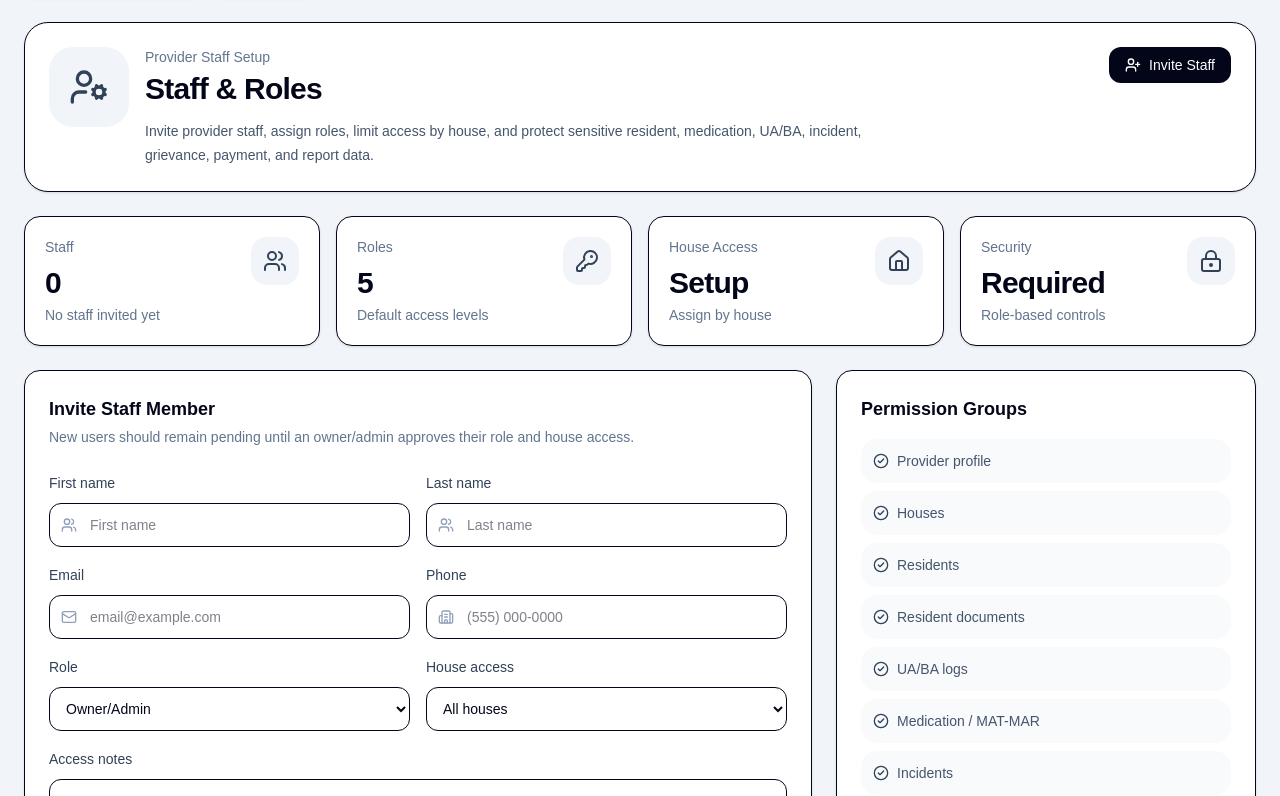
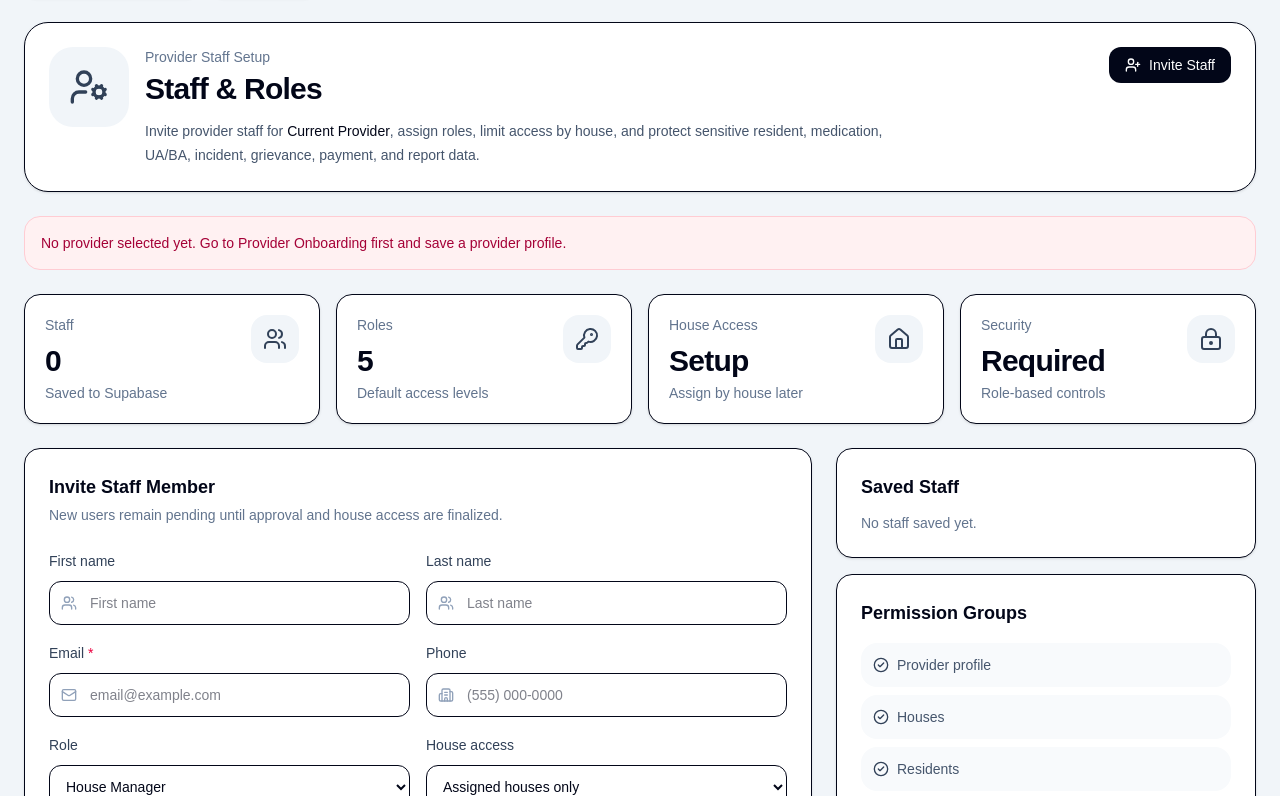
Before and after one commit to RBooth10/halfway-portal, a Next.js app: page /staff in a window 1280 px wide. Shown: the part 264-1060 px from the top of the page. Built offline with nearby package versions, Linux system fonts and the light colour scheme.

Commit message:
Connect staff setup to Supabase

```diff
--- a/app/staff/page.tsx
+++ b/app/staff/page.tsx
@@ -1,10 +1,14 @@
+"use client";
+
 import type React from "react";
+import { useEffect, useState } from "react";
 import {
   ArrowLeft,
   Building2,
   CheckCircle2,
   Home,
   KeyRound,
+  Loader2,
   LockKeyhole,
   Mail,
   Plus,
@@ -15,30 +19,56 @@ import {
 } from "lucide-react";
 import Link from "next/link";
 import PageShell from "@/components/PageShell";
+import { getSupabaseClient } from "@/lib/supabase";
+
+type StaffForm = {
+  first_name: string;
+  last_name: string;
+  email: string;
+  phone: string;
+  role: string;
+  house_access: string;
+};
+
+type StaffRow = {
+  id: string;
+  first_name: string | null;
+  last_name: string | null;
+  email: string;
+  phone: string | null;
+  role: string;
+  house_access: string;
+  status: string;
+};
 
 const roles = [
   {
     name: "Owner/Admin",
+    value: "owner_admin",
     access: "Full provider access",
     description: "Can manage provider profile, houses, staff, permissions, residents, documents, and reports.",
   },
   {
     name: "Compliance Manager",
+    value: "compliance_manager",
     access: "Compliance access",
     description: "Can manage compliance binder, staff training, incidents, grievances, reports, and reviews.",
   },
   {
     name: "House Manager",
+    value: "house_manager",
     access: "Assigned house access",
     description: "Can manage assigned houses, residents, notes, UA/BA, incidents, grievances, and documents.",
   },
   {
     name: "Peer Leader",
+    value: "peer_leader",
     access: "Limited assigned house access",
     description: "Can view limited house tasks and non-sensitive resident workflow items assigned to them.",
   },
   {
     name: "Read-Only Reviewer",
+    value: "read_only_reviewer",
     access: "Read-only access",
     description: "Can review selected reports and compliance records without editing.",
   },
@@ -57,6 +87,15 @@ const permissionGroups = [
   "Reports",
   "Staff permissions",
 ];
+
+const initialForm: StaffForm = {
+  first_name: "",
+  last_name: "",
+  email: "",
+  phone: "",
+  role: "house_manager",
+  house_access: "assigned_houses_only",
+};
 
 function MetricCard({
   title,
@@ -89,20 +128,31 @@ function Field({
   label,
   placeholder,
   icon: Icon,
+  value,
+  onChange,
   type = "text",
+  required = false,
 }: {
   label: string;
   placeholder: string;
   icon: React.ComponentType<{ className?: string }>;
+  value: string;
+  onChange: (value: string) => void;
   type?: string;
+  required?: boolean;
 }) {
   return (
     <label className="block">
-      <span className="text-sm font-medium text-slate-700">{label}</span>
+      <span className="text-sm font-medium text-slate-700">
+        {label}
+        {required ? <span className="text-rose-600"> *</span> : null}
+      </span>
       <div className="relative mt-2">
         <Icon className="pointer-events-none absolute left-3 top-1/2 h-4 w-4 -translate-y-1/2 text-slate-400" />
         <input
           type={type}
+          value={value}
+          onChange={(event) => onChange(event.target.value)}
           placeholder={placeholder}
           className="h-11 w-full rounded-xl border bg-white pl-10 pr-3 text-sm outline-none ring-slate-900/10 focus:ring-4"
         />
@@ -127,6 +177,136 @@ function RoleCard({ role }: { role: (typeof roles)[number] }) {
 }
 
 export default function StaffPage() {
+  const [form, setForm] = useState<StaffForm>(initialForm);
+  const [staff, setStaff] = useState<StaffRow[]>([]);
+  const [providerId, setProviderId] = useState<string | null>(null);
+  const [providerName, setProviderName] = useState("Current Provider");
+  const [saving, setSaving] = useState(false);
+  const [loading, setLoading] = useState(true);
+  const [message, setMessage] = useState("");
+  const [error, setError] = useState("");
+
+  function updateField(field: keyof StaffForm, value: string) {
+    setForm((current) => ({
+      ...current,
+      [field]: value,
+    }));
+  }
+
+  async function loadStaff(activeProviderId: string) {
+    const supabase = getSupabaseClient();
+
+    const providerResult = await supabase
+      .from("providers")
+      .select("legal_name")
+      .eq("id", activeProviderId)
+      .single();
+
+    if (!providerResult.error && providerResult.data?.legal_name) {
+      setProviderName(providerResult.data.legal_name);
+    }
+
+    const { data, error } = await supabase
+      .from("staff_profiles")
+      .select("*")
+      .eq("provider_id", activeProviderId)
+      .order("created_at", { ascending: false });
+
+    if (error) {
+      throw error;
+    }
+
+    setStaff((data ?? []) as StaffRow[]);
+  }
+
+  useEffect(() => {
+    async function initialize() {
+      try {
+        const activeProviderId = localStorage.getItem("current_provider_id");
+
+        if (!activeProviderId) {
+          setError("No provider selected yet. Go to Provider Onboarding first and save a provider profile.");
+          return;
+        }
+
+        setProviderId(activeProviderId);
+        await loadStaff(activeProviderId);
+      } catch (err) {
+        const message = err instanceof Error ? err.message : "Could not load staff.";
+        setError(message);
+      } finally {
+        setLoading(false);
+      }
+    }
+
+    initialize();
+  }, []);
+
+  async function saveStaff() {
+    setSaving(true);
+    setMessage("");
+    setError("");
+
+    if (!providerId) {
+      setSaving(false);
+      setError("No provider selected. Save a provider profile first.");
+      return;
+    }
+
+    if (!form.email.trim()) {
+      setSaving(false);
+      setError("Email is required.");
+      return;
+    }
+
+    try {
+      const supabase = getSupabaseClient();
+
+      const { data, error } = await supabase
+        .from("staff_profiles")
+        .insert({
+          provider_id: providerId,
+          first_name: form.first_name.trim() || null,
+          last_name: form.last_name.trim() || null,
+          email: form.email.trim(),
+          phone: form.phone.trim() || null,
+          role: form.role,
+          house_access: form.house_access,
+          status: "pending_approval",
+        })
+        .select("*")
+        .single();
+
+      if (error) {
+        throw error;
+      }
+
+      setStaff((current) => [data as StaffRow, ...current]);
+      setForm(initialForm);
+      setMessage(`${data.email} was saved successfully as a pending staff profile.`);
+    } catch (err) {
+      const supabaseError = err as {
+        message?: unknown;
+        details?: unknown;
+        hint?: unknown;
+        code?: unknown;
+      };
+
+      const errorParts = [
+        supabaseError?.message ? `Message: ${String(supabaseError.message)}` : null,
+        supabaseError?.details ? `Details: ${String(supabaseError.details)}` : null,
+        supabaseError?.hint ? `Hint: ${String(supabaseError.hint)}` : null,
+        supabaseError?.code ? `Code: ${String(supabaseError.code)}` : null,
+      ].filter(Boolean);
+
+      setError(errorParts.length ? errorParts.join(" ") : "Something went wrong while saving.");
+    } finally {
+      setSaving(false);
+    }
+  }
+
+  const activeStaff = staff.filter((person) => person.status !== "inactive").length;
+
   return (
     <PageShell>
       <div className="flex flex-wrap gap-3">
@@ -157,8 +337,8 @@ export default function StaffPage() {
               <p className="text-sm font-medium text-slate-500">Provider Staff Setup</p>
               <h1 className="mt-1 text-3xl font-semibold tracking-tight">Staff & Roles</h1>
               <p className="mt-3 max-w-3xl text-sm leading-6 text-slate-600">
-                  Invite provider staff, assign roles, limit access by house, and protect sensitive
-                  resident, medication, UA/BA, incident, grievance, payment, and report data.
+                Invite provider staff for <span className="font-medium text-slate-950">{providerName}</span>,
+                assign roles, limit access by house, and protect sensitive resident, medication, UA/BA, incident, grievance, payment, and report data.
               </p>
             </div>
           </div>
@@ -170,10 +350,25 @@ export default function StaffPage() {
         </div>
       </section>
 
+      {message && (
+        <div className="rounded-2xl border border-emerald-200 bg-emerald-50 p-4 text-sm text-emerald-800">
+          <div className="flex gap-2">
+            <CheckCircle2 className="h-5 w-5 shrink-0" />
+            <p>{message}</p>
+          </div>
+        </div>
+      )}
+
+      {error && (
+        <div className="rounded-2xl border border-rose-200 bg-rose-50 p-4 text-sm text-rose-800">
+          {error}
+        </div>
+      )}
+
       <section className="grid gap-4 md:grid-cols-2 xl:grid-cols-4">
-          <MetricCard title="Staff" value="0" subtitle="No staff invited yet" icon={Users} />
+        <MetricCard title="Staff" value={String(activeStaff)} subtitle="Saved to Supabase" icon={Users} />
         <MetricCard title="Roles" value="5" subtitle="Default access levels" icon={KeyRound} />
-          <MetricCard title="House Access" value="Setup" subtitle="Assign by house" icon={Home} />
+        <MetricCard title="House Access" value="Setup" subtitle="Assign by house later" icon={Home} />
         <MetricCard title="Security" value="Required" subtitle="Role-based controls" icon={LockKeyhole} />
       </section>
 
@@ -181,30 +376,38 @@ export default function StaffPage() {
         <form className="rounded-2xl border bg-white p-6 shadow-sm">
           <h2 className="text-lg font-semibold">Invite Staff Member</h2>
           <p className="mt-1 text-sm text-slate-500">
-              New users should remain pending until an owner/admin approves their role and house access.
+            New users remain pending until approval and house access are finalized.
           </p>
 
           <div className="mt-6 grid gap-4 md:grid-cols-2">
-              <Field label="First name" placeholder="First name" icon={Users} />
-              <Field label="Last name" placeholder="Last name" icon={Users} />
-              <Field label="Email" placeholder="email@example.com" icon={Mail} type="email" />
-              <Field label="Phone" placeholder="(555) 000-0000" icon={Building2} />
+            <Field label="First name" placeholder="First name" icon={Users} value={form.first_name} onChange={(value) => updateField("first_name", value)} />
+            <Field label="Last name" placeholder="Last name" icon={Users} value={form.last_name} onChange={(value) => updateField("last_name", value)} />
+            <Field label="Email" placeholder="email@example.com" icon={Mail} type="email" value={form.email} onChange={(value) => updateField("email", value)} required />
+            <Field label="Phone" placeholder="(555) 000-0000" icon={Building2} value={form.phone} onChange={(value) => updateField("phone", value)} />
 
             <label className="block">
               <span className="text-sm font-medium text-slate-700">Role</span>
-                <select className="mt-2 h-11 w-full rounded-xl border bg-white px-3 text-sm outline-none ring-slate-900/10 focus:ring-4">
+              <select
+                value={form.role}
+                onChange={(event) => updateField("role", event.target.value)}
+                className="mt-2 h-11 w-full rounded-xl border bg-white px-3 text-sm outline-none ring-slate-900/10 focus:ring-4"
+              >
                 {roles.map((role) => (
-                    <option key={role.name}>{role.name}</option>
+                  <option key={role.value} value={role.value}>{role.name}</option>
                 ))}
               </select>
             </label>
 
             <label className="block">
               <span className="text-sm font-medium text-slate-700">House access</span>
-                <select className="mt-2 h-11 w-full rounded-xl border bg-white px-3 text-sm outline-none ring-slate-900/10 focus:ring-4">
-                  <option>All houses</option>
-                  <option>Assigned houses only</option>
-                  <option>No house access yet</option>
+              <select
+                value={form.house_access}
+                onChange={(event) => updateField("house_access", event.target.value)}
+                className="mt-2 h-11 w-full rounded-xl border bg-white px-3 text-sm outline-none ring-slate-900/10 focus:ring-4"
+              >
+                <option value="all_houses">All houses</option>
+                <option value="assigned_houses_only">Assigned houses only</option>
+                <option value="none">No house access yet</option>
               </select>
             </label>
 
@@ -220,16 +423,20 @@ export default function StaffPage() {
           <div className="mt-6 flex flex-wrap gap-3">
             <button
               type="button"
-                className="inline-flex items-center gap-2 rounded-xl bg-slate-950 px-4 py-2 text-sm font-medium text-white hover:bg-slate-800"
+              onClick={saveStaff}
+              disabled={saving || loading}
+              className="inline-flex items-center gap-2 rounded-xl bg-slate-950 px-4 py-2 text-sm font-medium text-white hover:bg-slate-800 disabled:cursor-not-allowed disabled:opacity-60"
             >
-                <Plus className="h-4 w-4" />
-                Save Staff Invite
+              {saving ? <Loader2 className="h-4 w-4 animate-spin" /> : <Plus className="h-4 w-4" />}
+              {saving ? "Saving..." : "Save Staff Invite"}
             </button>
+
             <button
               type="button"
+              onClick={() => setForm(initialForm)}
               className="rounded-xl border px-4 py-2 text-sm font-medium hover:bg-slate-50"
             >
-                Save Draft
+              Clear Form
             </button>
 
             <Link
@@ -242,6 +449,29 @@ export default function StaffPage() {
         </form>
 
         <aside className="space-y-4">
+          <div className="rounded-2xl border bg-white p-6 shadow-sm">
+            <h2 className="text-lg font-semibold">Saved Staff</h2>
+            {loading ? (
+              <p className="mt-3 text-sm text-slate-500">Loading staff...</p>
+            ) : staff.length === 0 ? (
+              <p className="mt-3 text-sm text-slate-500">No staff saved yet.</p>
+            ) : (
+              <div className="mt-4 space-y-3">
+                {staff.map((person) => (
+                  <div key={person.id} className="rounded-2xl bg-slate-50 p-4">
+                    <p className="font-medium text-slate-950">
+                      {[person.first_name, person.last_name].filter(Boolean).join(" ") || person.email}
+                    </p>
+                    <p className="mt-1 text-sm text-slate-500">{person.email}</p>
+                    <p className="mt-1 text-sm text-slate-500">
+                      {person.role} • {person.house_access} • {person.status}
+                    </p>
+                  </div>
+                ))}
+              </div>
+            )}
+          </div>
+
           <div className="rounded-2xl border bg-white p-6 shadow-sm">
             <h2 className="text-lg font-semibold">Permission Groups</h2>
             <div className="mt-4 space-y-2">
```
Lines whose indentation alone changed are shown as unchanged.
